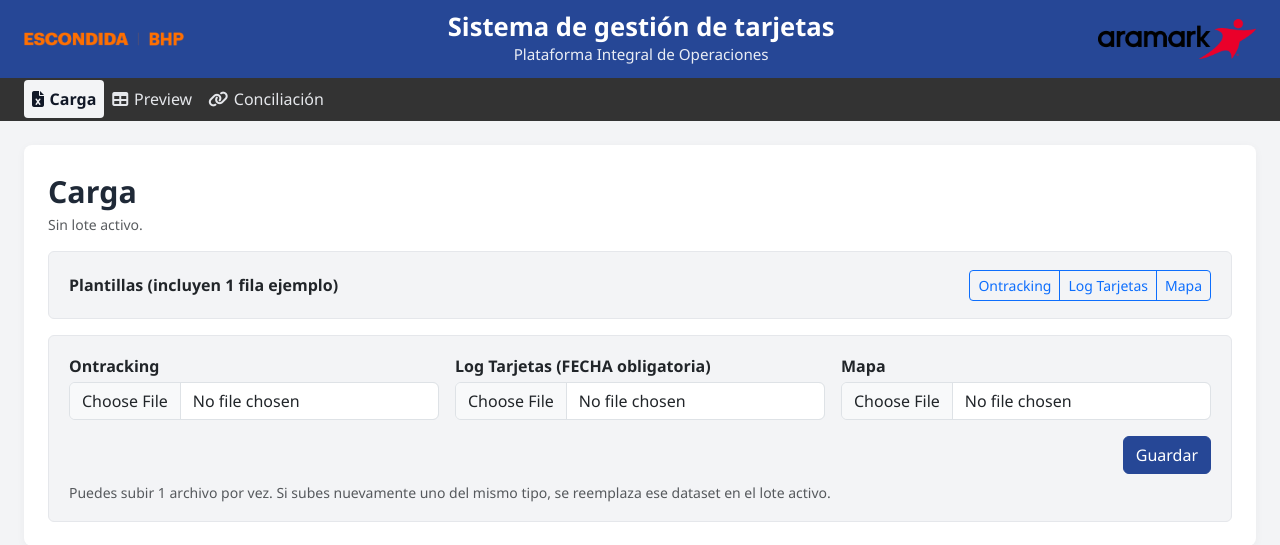
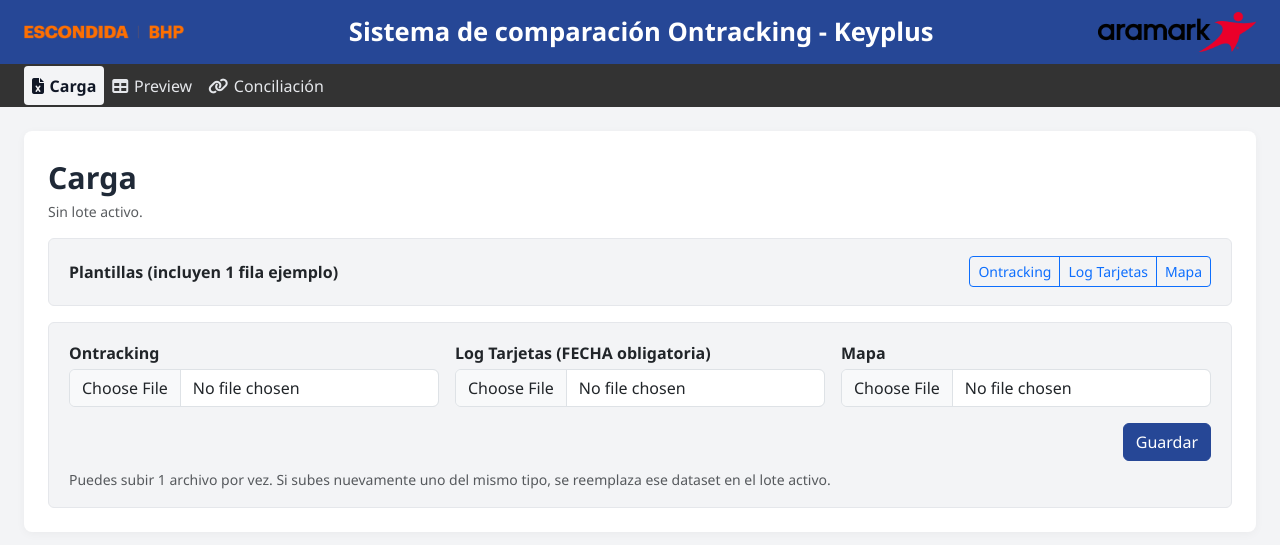
Before and after one commit to Javier-9690/comparativa_censo, a Flask app: page /importar in a window 1280 px wide. Shown: the top 545 px of the page. Run offline with Flask 3, Linux system fonts and the light colour scheme; data that the repository does not hold is empty; parts of the project's set-up code (start-up, migrations or seed data) failed here and were passed over.

Commit message:
Update base.html

```diff
--- a/templates/base.html
+++ b/templates/base.html
@@ -65,8 +65,7 @@
       </div>
 
       <div class="system-title text-center flex-grow-1">
-        <h1>Sistema de gestión de tarjetas</h1>
-        <p>Plataforma Integral de Operaciones</p>
+        <h1>Sistema de comparación Ontracking - Keyplus</h1>
       </div>
 
       <div>
```
